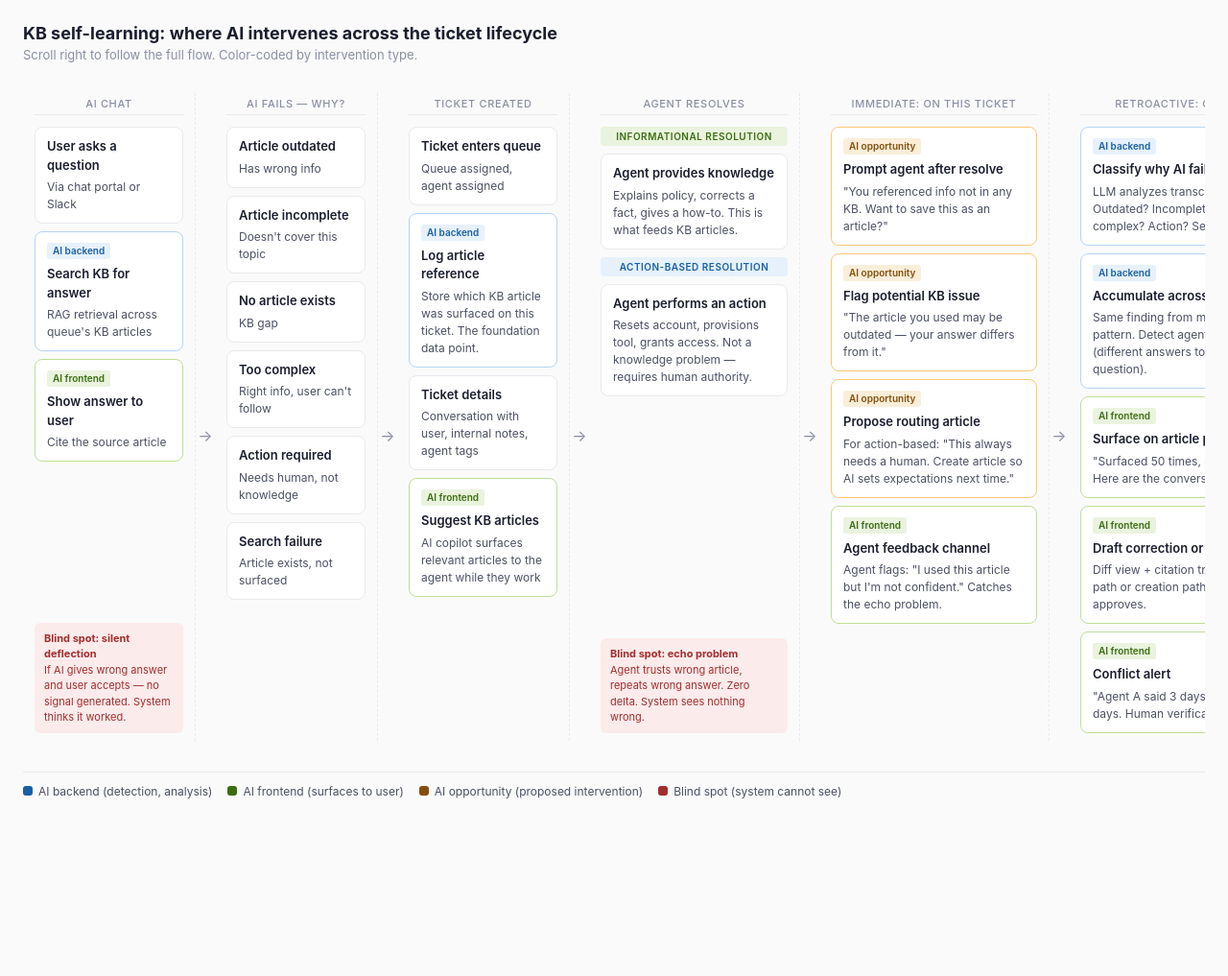
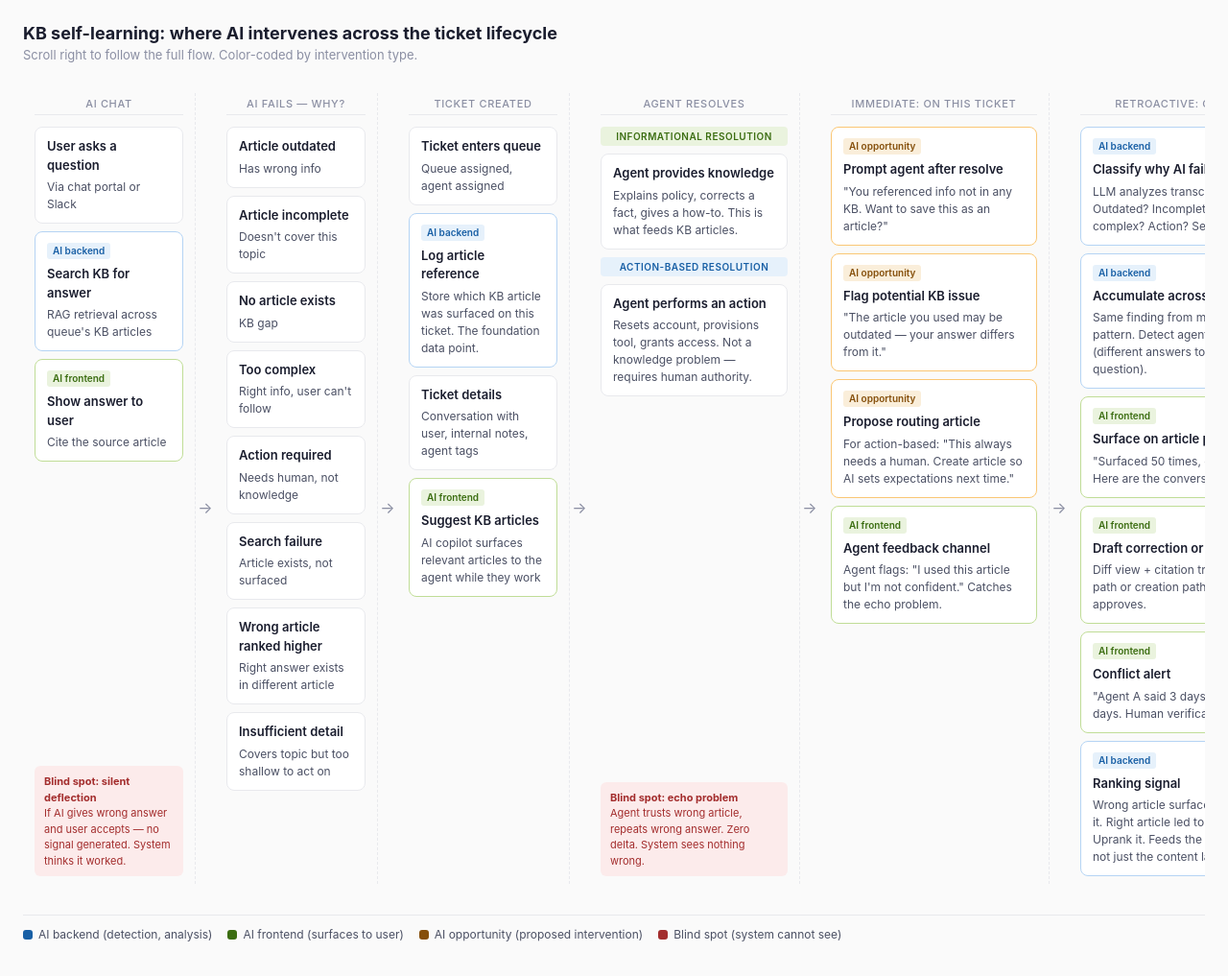
Before and after one commit to kritikakushwaha/kb-self-update, a plain HTML site: page kb-lifecycle-flow.html in a window 1280 px wide. Shown: the whole page at 96% size. Before the commit the page ends 868 px from the top, so only its background shows below. Drawn offline with Linux system fonts and the light colour scheme.

Commit message:
Add 'Wrong article ranked higher', 'Insufficient detail' failure cards and 'Ranking signal' retroactive card

```diff
--- a/kb-lifecycle-flow.html
+++ b/kb-lifecycle-flow.html
@@ -70,6 +70,8 @@ h1 { font-size: 18px; font-weight: 700; margin-bottom: 4px; }
 <div class="node"><h4>Too complex</h4><p>Right info, user can't follow</p></div>
 <div class="node"><h4>Action required</h4><p>Needs human, not knowledge</p></div>
 <div class="node"><h4>Search failure</h4><p>Article exists, not surfaced</p></div>
+<div class="node"><h4>Wrong article ranked higher</h4><p>Right answer exists in different article</p></div>
+<div class="node"><h4>Insufficient detail</h4><p>Covers topic but too shallow to act on</p></div>
 </div>
 
 <div class="conn">→</div>
@@ -171,6 +173,11 @@ h1 { font-size: 18px; font-weight: 700; margin-bottom: 4px; }
 <h4>Conflict alert</h4>
 <p>"Agent A said 3 days, Agent B said 2 days. Human verification needed."</p>
 </div>
+<div class="node" style="border-color: #B5D4F4;">
+<span class="ai-tag ai-backend">AI backend</span>
+<h4>Ranking signal</h4>
+<p>Wrong article surfaced? Downrank it. Right article led to deflection? Uprank it. Feeds the retrieval layer, not just the content layer.</p>
+</div>
 </div>
 
 </div>
```
